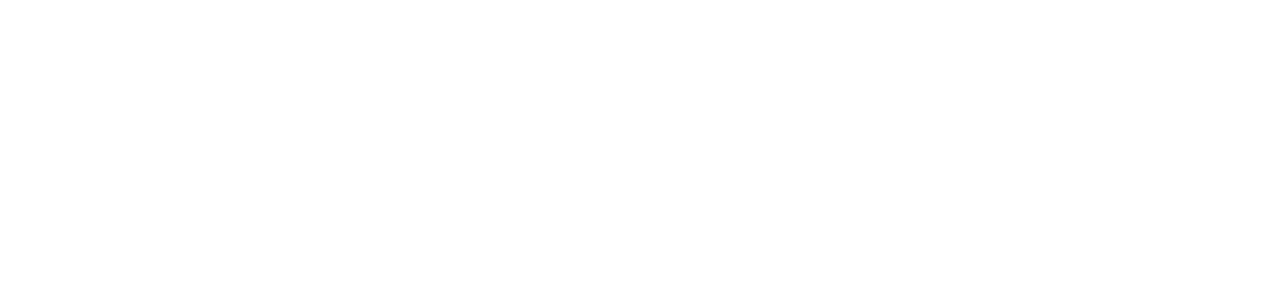
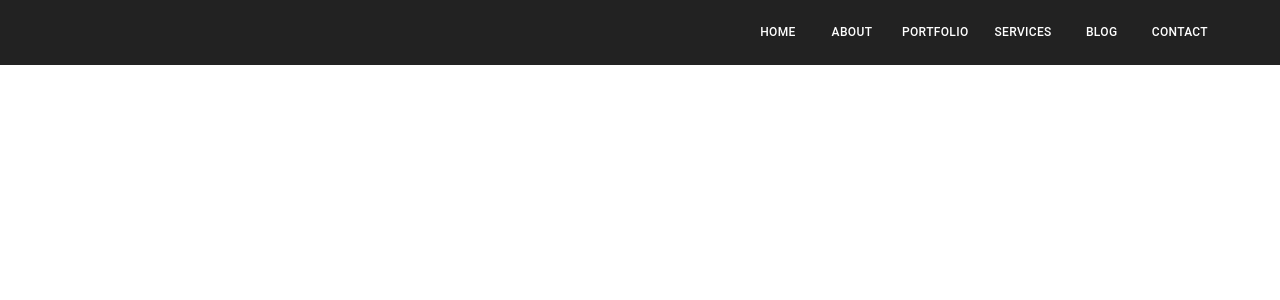
Before and after one commit to NameFarhan/Portfolio, a React (Vite) app: page / in a window 1280 px wide. Shown: the top 300 px of the page. Built offline with nearby package versions, Linux system fonts and the light colour scheme.

Commit message:
--Finished Navbar

```diff
--- a/index.html
+++ b/index.html
@@ -5,6 +5,12 @@
     <link rel="icon" type="image/svg+xml" href="/vite.svg" />
     <meta name="viewport" content="width=device-width, initial-scale=1.0" />
     <title>Personal Portfolio</title>
+    <link rel="preconnect" href="https://fonts.googleapis.com" />
+    <link rel="preconnect" href="https://fonts.gstatic.com" crossorigin />
+    <link
+      href="https://fonts.googleapis.com/css2?family=Poppins:ital,wght@0,100;0,200;0,300;0,400;0,500;0,600;0,700;0,800;0,900;1,100;1,200;1,300;1,400;1,500;1,600;1,700;1,800;1,900&display=swap"
+      rel="stylesheet"
+    />
   </head>
   <body>
     <div id="root"></div>
--- a/package.json
+++ b/package.json
@@ -12,9 +12,11 @@
   "dependencies": {
     "@emotion/react": "^11.13.3",
     "@emotion/styled": "^11.13.0",
+    "@mui/icons-material": "^6.1.3",
     "@mui/material": "^6.1.3",
     "react": "^18.3.1",
-    "react-dom": "^18.3.1"
+    "react-dom": "^18.3.1",
+    "styled-components": "^6.1.13"
   },
   "devDependencies": {
     "@eslint/js": "^9.11.1",
--- a/src/App.jsx
+++ b/src/App.jsx
@@ -1,9 +1,14 @@
+import { ThemeProvider } from "@emotion/react"
+import Navbar from "./Components/Navbar"
+import { theme } from "./Theme/BreakpointsTheme"
 
 function App() {
 
   return (
     <>
-
+    <ThemeProvider theme={theme}>
+    <Navbar/>
+    </ThemeProvider>
     </>
   )
 }
--- /dev/null
+++ b/src/Components/Navbar.jsx
@@ -0,0 +1,100 @@
+import { useTheme } from "@mui/material/styles";
+import { Box, Button, Modal, Typography } from "@mui/material";
+import MenuIcon from "@mui/icons-material/Menu";
+import { useState } from "react";
+
+const Navbar = () => {
+  const [openModal, setOpenModal] = useState(false);
+  const theme = useTheme();
+
+  const handleModalOpen = () => {
+    setOpenModal(true);
+  };
+
+  const handleModalClose = () => {
+    setOpenModal(false);
+  };
+
+
+  const buttonStyles = {
+    color: "#fff",
+    "&:hover": {
+      color: "green",
+    },
+    fontWeight: "500",
+    fontSize: '12px',
+  };
+
+  return (
+    <>
+      <Box sx={{ padding: "2vh 5vw", bgcolor: "rgba(10, 10, 10, 0.9)" }}>
+        <Box
+          sx={{
+            display: {
+              mobile: "none",
+              laptop: "flex",
+            },
+            alignItems: "center",
+            justifyContent: {
+              mobile: "center",
+              laptop: "flex-end",
+            },
+            gap: "10px",
+          }}
+        >
+          <Button sx={buttonStyles}>Home</Button>
+          <Button sx={buttonStyles}>About</Button>
+          <Button sx={buttonStyles}>Portfolio</Button>
+          <Button sx={buttonStyles}>Services</Button>
+          <Button sx={buttonStyles}>Blog</Button>
+          <Button sx={buttonStyles}>Contact</Button>
+        </Box>
+        <MenuIcon
+          onClick={handleModalOpen}
+          sx={{
+            color: "#fff",
+            display: {
+              mobile: "block",
+              laptop: "none",
+            },
+            margin: 'auto',
+            cursor: 'pointer',
+          }}
+        />
+
+        <Modal
+          open={openModal}
+          onClose={handleModalClose}
+          sx={{
+            display: 'flex',
+            alignItems: 'center',
+            justifyContent: 'center',
+
+          }}
+        >
+          <Box
+            sx={{
+              bgcolor: "rgba(10, 10, 10, 0.9)",
+              borderRadius: 2,
+              p: 4,
+              color:'#fff',
+              textAlign:'center',
+            }}
+          >
+            <Typography sx={{mb:'1rem'}} variant="h6" component="h2">
+              Navigation
+            </Typography>
+            <Button sx={buttonStyles} onClick={handleModalClose}>Home</Button>
+            <Button sx={buttonStyles} onClick={handleModalClose}>About</Button>
+            <Button sx={buttonStyles} onClick={handleModalClose}>Portfolio</Button>
+            <Button sx={buttonStyles} onClick={handleModalClose}>Services</Button>
+            <Button sx={buttonStyles} onClick={handleModalClose}>Blog</Button>
+            <Button sx={buttonStyles} onClick={handleModalClose}>Contact</Button>
+          </Box>
+        </Modal>
+      </Box>
+    </>
+  );
+};
+
+export default Navbar;
--- /dev/null
+++ b/src/Theme/BreakpointsTheme.jsx
@@ -0,0 +1,13 @@
+import { createTheme } from "@mui/material";
+
+
+export const theme = createTheme({
+    breakpoints: {
+      values: {
+        mobile: 320,
+        tablet: 768,
+        laptop: 1024,
+        desktop: 1440,
+      },
+    },
+  });
--- a/src/index.css
+++ b/src/index.css
@@ -3,4 +3,5 @@
   margin: 0;
   padding: 0;
   box-sizing: border-box;
+  font-family: "Poppins", sans-serif;
 }
```
Also changed, not shown: src/CustomHooks/Wrapper.jsx (added, +13 -0 lines), 1 other file (tests, documents, lock files or other folders).
